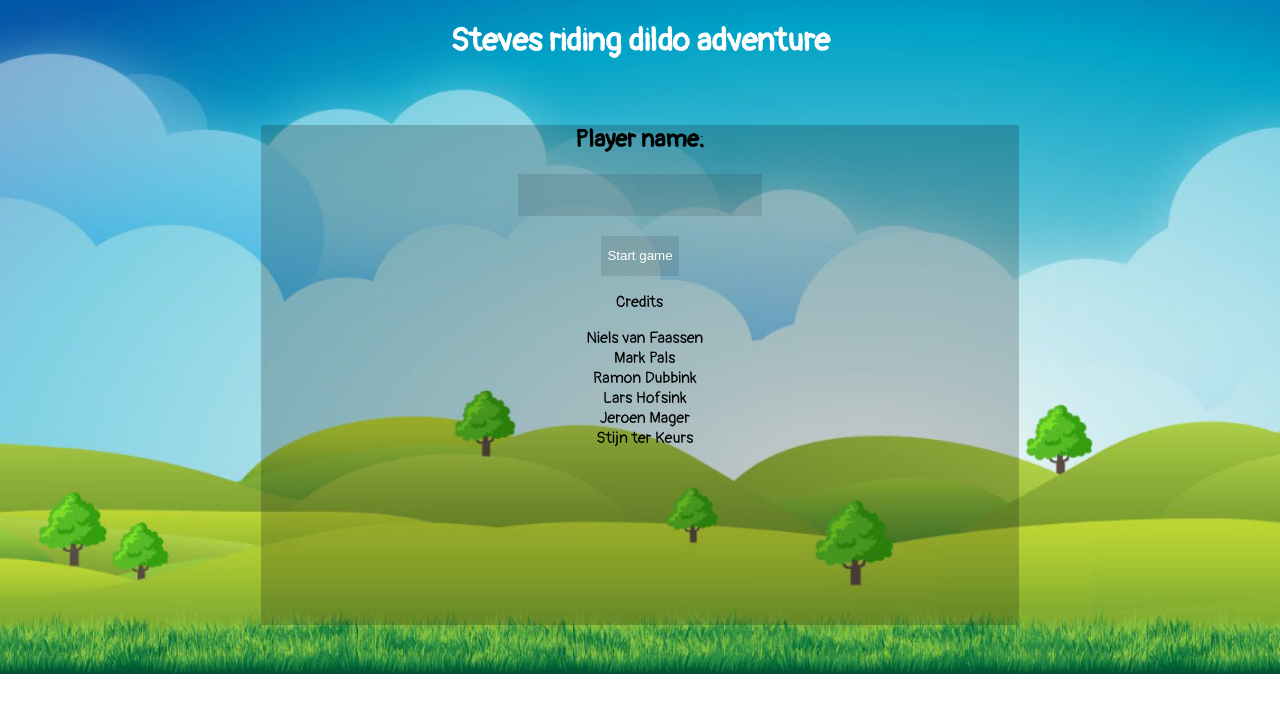
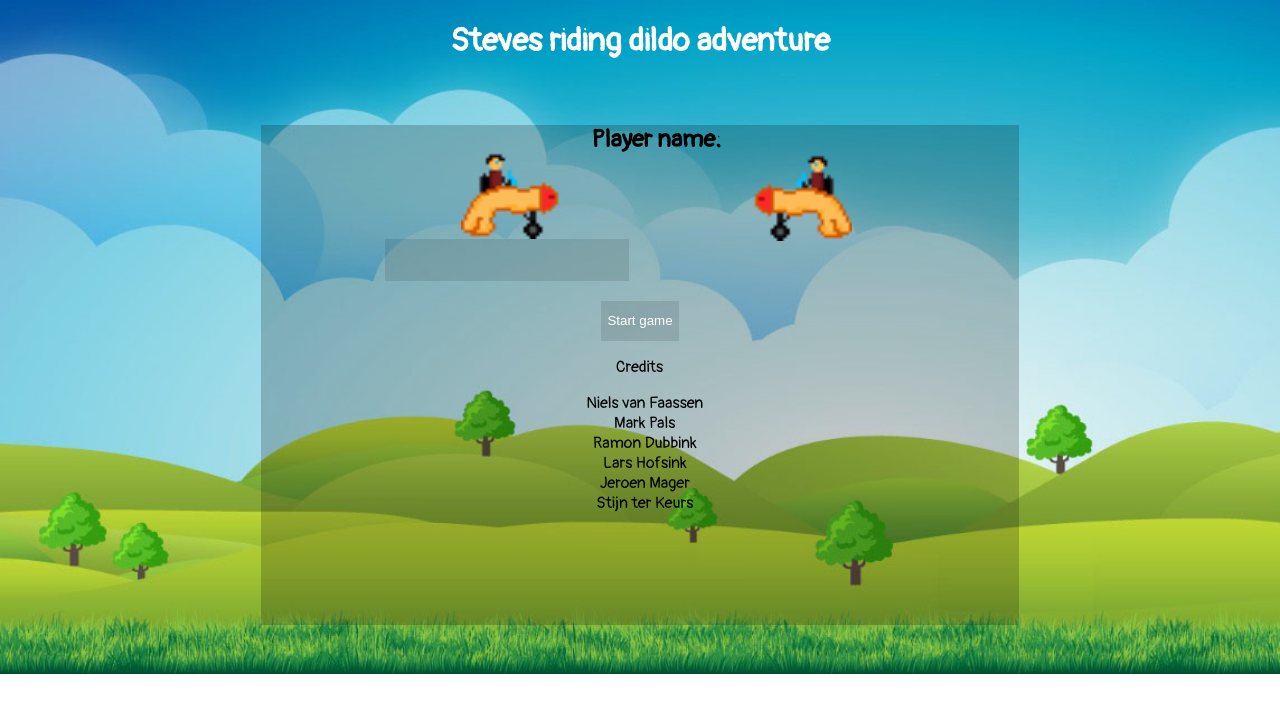
Before and after one commit to MarkPals/gamedesign, a PHP site: page / in a window 1280 px wide. Shown: the top 713 px of the page. Run offline with PHP 8.4, Linux system fonts and the light colour scheme.

Commit message:
Extra dicks op homepage

```diff
--- a/index.php
+++ b/index.php
@@ -7,11 +7,16 @@
 <TITLE>SRDA</TITLE>
 </HEAD>
 <BODY>
-
 	<h1 class="title">Steves riding dildo adventure</h1>
     <div id="test">             <!-- Blok waar de game in komt te staan -->
 
 <!--                                            Startpagina-->
+	<div id="dick">
+		<img src="web_img/dick.gif" style="width: 100px; height: 100px; margin-left: ; margin-top: 2.5%; float: left;">
+	</div>
+	<div id="dick2">
+		<img src="web_img/dick2.gif" style="width: 100px; height: 100px; margin-right: 22%; margin-top: 2.2%; float: right;">
+	</div>
 		<div id="naam">
 			<form action="level.php" method="post">                     <!-- Formulier om naam in te vullen -->
 				<h2>Player name:</h2>
@@ -41,9 +46,5 @@
 
 
 ?>
-
-
-
-
 </BODY>
 </HTML>
--- a/style.css
+++ b/style.css
@@ -3,6 +3,7 @@ body{
     background-repeat: no-repeat;
     background-size: cover;
     height: 100%;
+    overflow: hidden;
 }
 
 h1{
@@ -99,3 +100,7 @@ input#submit:hover {
     color: white;
     text-align: center;
 }
+
+#dick {
+    margin-left: 200px;
+}
```
Also changed, not shown: web_img/dick.gif (added), web_img/dick2.gif (added). Lines whose indentation alone changed are shown as unchanged.
